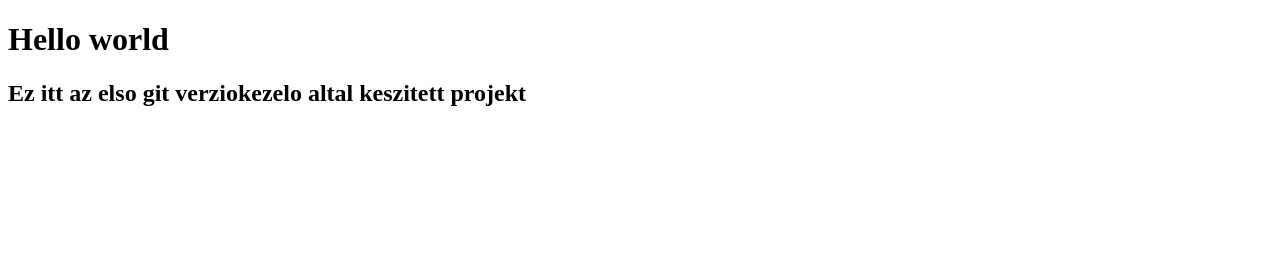
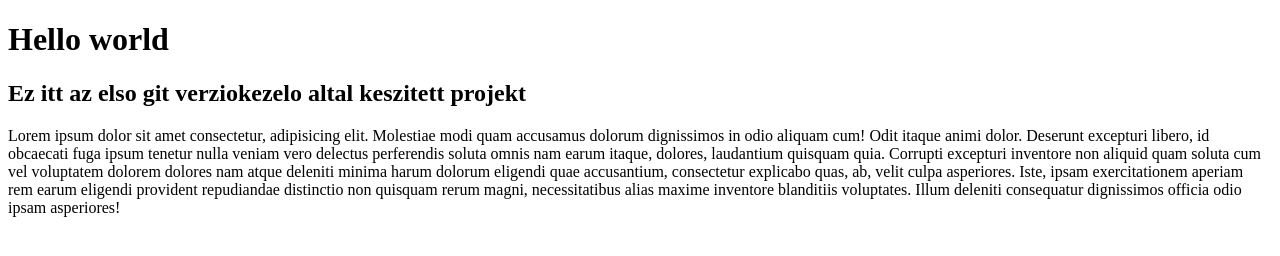
Before and after one commit to KP4418/init-git-local, a plain HTML site: page index.html in a window 1280 px wide. Drawn offline with Linux system fonts and the light colour scheme.

Commit message:
Uj paragrafus keszitese az index fajlban

```diff
--- a/index.html
+++ b/index.html
@@ -10,5 +10,6 @@
 <body>
     <h1>Hello world</h1>
     <h2>Ez itt az elso git verziokezelo altal keszitett projekt</h2>
+    <p>Lorem ipsum dolor sit amet consectetur, adipisicing elit. Molestiae modi quam accusamus dolorum dignissimos in odio aliquam cum! Odit itaque animi dolor. Deserunt excepturi libero, id obcaecati fuga ipsum tenetur nulla veniam vero delectus perferendis soluta omnis nam earum itaque, dolores, laudantium quisquam quia. Corrupti excepturi inventore non aliquid quam soluta cum vel voluptatem dolorem dolores nam atque deleniti minima harum dolorum eligendi quae accusantium, consectetur explicabo quas, ab, velit culpa asperiores. Iste, ipsam exercitationem aperiam rem earum eligendi provident repudiandae distinctio non quisquam rerum magni, necessitatibus alias maxime inventore blanditiis voluptates. Illum deleniti consequatur dignissimos officia odio ipsam asperiores!</p>
 </body>
 </html>
```
